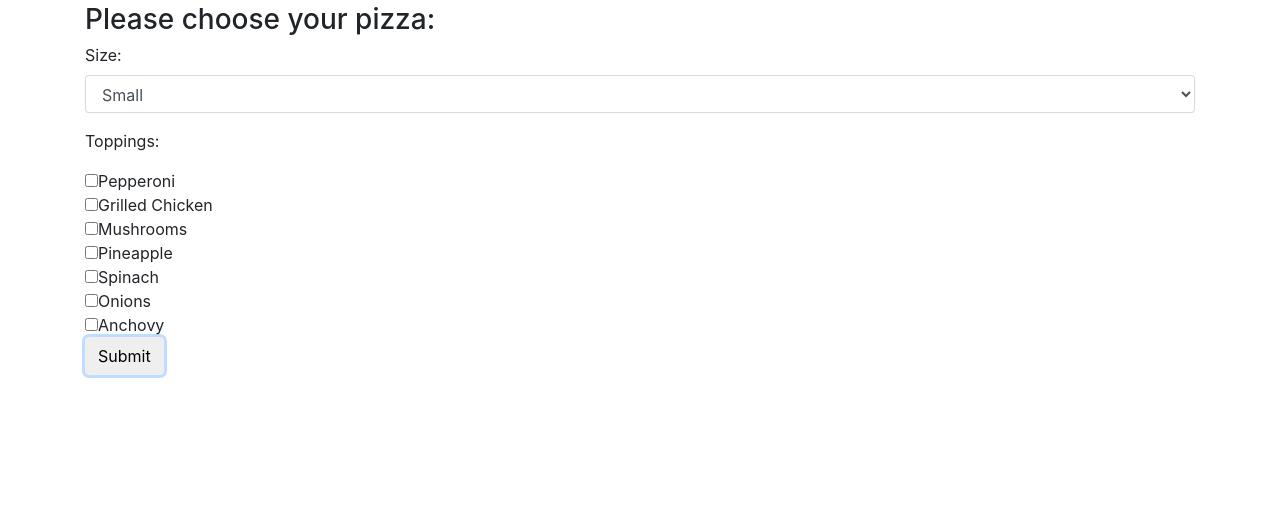
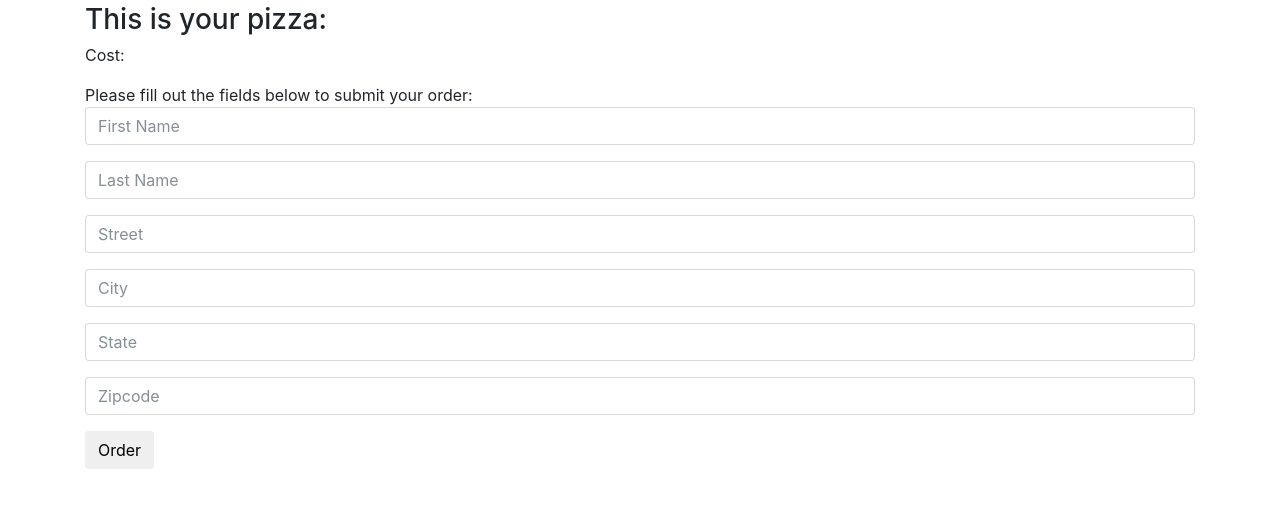
Before and after one commit to safiyc/Order-Pizza_WK4-Project, a plain HTML site: page index.html in a window 1280 px wide. Both pictures are taken after a click on the button "Submit". Shown: the part 48-556 px from the top of the page. Drawn offline with Linux system fonts and the light colour scheme.

Commit message:
add more html form fields and jquery

```diff
--- a/css/styles.css
+++ b/css/styles.css
@@ -1,3 +1,3 @@
-.your-pizza {
+#your-pizza {
   display: none;
 }
--- a/index.html
+++ b/index.html
@@ -10,9 +10,26 @@
   </head>
   <body>
     <div class="container">
-      <h1>Your Pizza<h1>
-      <h3>Please choose your pizza:</h3>
-      <form>
+      <h1>Your Pizza</h1>
+      <div id="pizza-options">
+        <form id="pizza-form">
+          <div class="form=group">
+      	    Toppings:
+            <div class="row">
+              <div class="col-sm-6">
+        		    <input type="checkbox" name="toppings" value="1" checked:"checked">Pepperoni<br>
+                <input type="checkbox" name="toppings" value="1">Grilled Chicken<br>
+        		    <input type="checkbox" name="toppings" value="1">Mushrooms<br>
+              </div>
+              <div class="col-sm-6">
+                <input type="checkbox" name="toppings" value="1">Pineapple<br>
+                <input type="checkbox" name="toppings" value="1">Spinach<br>
+                <input type="checkbox" name="toppings" value="1">Anchovy<br>
+              </div>
+            </div>
+  	      </div>
+          <div class="row">
+            <div class="col-sm-6">
               <div class="form-group">
                 <label for="size">Size:</label>
                 <select id="size" class="form-control">
@@ -21,24 +38,41 @@
                   <option value="large">Large</option>
                 </select>
               </div>
-        <div class="form=group">
-    	    <p>Toppings:</p>
-  		    <input type="checkbox" name="toppings" value="1" checked:"checked">Pepperoni<br>
-          <input type="checkbox" name="toppings" value="1">Grilled Chicken<br>
-  		    <input type="checkbox" name="toppings" value="1">Mushrooms<br>
-          <input type="checkbox" name="toppings" value="1">Pineapple<br>
-          <input type="checkbox" name="toppings" value="1">Spinach<br>
-          <input type="checkbox" name="toppings" value="1">Onions<br>
-          <input type="checkbox" name="toppings" value="1">Anchovy<br>
+            </div>
+            <div class="col-sm-6">
+              <button type="submit" class="btn btn-default">Submit</button>
+            </div>
+          </div>
+        </form>
+      </div>
+      <div id="your-pizza">
+        <h3>This is your pizza:</h3>
+        <p>Cost: <span class="cost"></span></p>
+        <div>
+          Please fill out the fields below to submit your order:
+          <form id="address-form">
+            <div class="form-group">
+              <input type="text" placeholder="First Name" class="form-control" id="first-name">
+            </div>
+            <div class="form-group">
+              <input type="text" placeholder="Last Name" class="form-control" id="last-name">
+            </div>
+            <div class="form-group">
+              <input type="text" placeholder="Street" class="form-control" id="street">
+            </div>
+            <div class="form-group">
+              <input type="text" placeholder="City" class="form-control" id="city">
+            </div>
+            <div class="form-group">
+              <input type="text" placeholder="State" class="form-control" id="state">
+            </div>
+            <div class="form-group">
+              <input type="number" placeholder="Zipcode" class="form-control" id="zipcode">
             </div>
 
-        <button type="submit" class="btn">Submit</button>
+            <button class="order btn btn-default" type="submit">Order</button>
           </form>
-
-      <div class="your-pizza">
-        <h3>This is your pizza:</h3>
-        <p>Cost:</p>
-        <button class="order">Order</button>
+        </div>
       </div>
     </div>
   </body>
--- a/js/scripts.js
+++ b/js/scripts.js
@@ -20,8 +20,9 @@ Pizza.prototype.getCost = function() {
 
 // user-interface logic
 $(document).ready(function() {
-  $("form").submit(function(event){
+  $("#pizza-form").submit(function(event){
     event.preventDefault();
+    $("#pizza-options").hide();
     var inputtedSize = $("select#size").val();
     var inputtedToppings = [];
     $("input[name='toppings']:checked").each(function(){
@@ -33,5 +34,16 @@ $(document).ready(function() {
     yourPizza.getCost();
     console.log(yourPizza);
 
+    $("#your-pizza").show();
+  });
+
+  $("#address-form").submit(function(event){
+    event.preventDefault();
+    var firstName = $("#first-name").val();
+    var lastName = $("#last-name").val();
+    var street = $("#street").val();
+    var city = $("#city").val();
+    var state= $("#state").val();
+    var zipCode = $("#zipcode").val();
   });
 });
```
Lines whose indentation alone changed are shown as unchanged.
